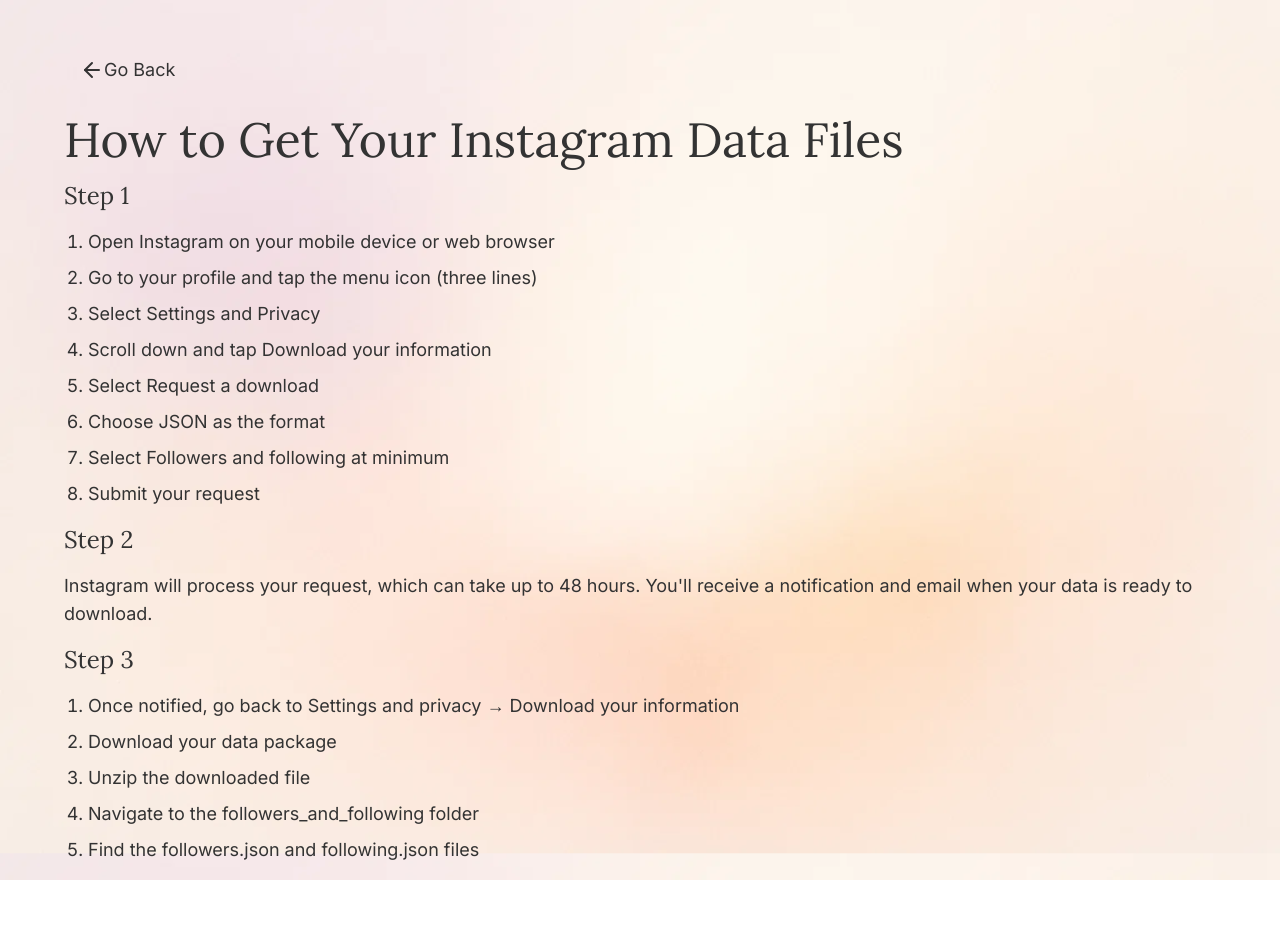
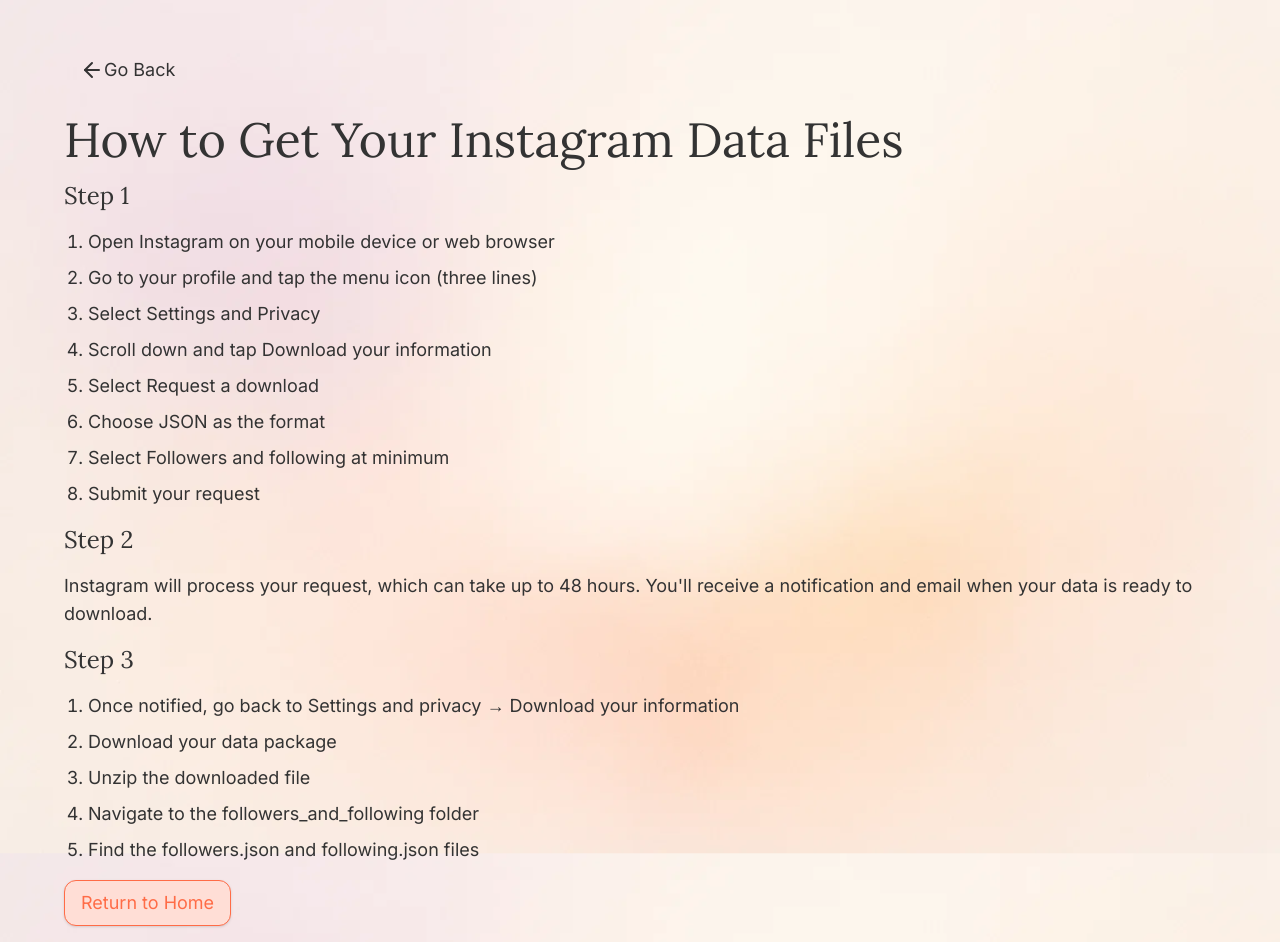
Before and after one commit to Eric-Zhang-Developer/follow-diff, a Next.js app: page /tutorial in a window 1280 px wide. Before the commit the page ends 880 px from the top, so only its background shows below. Built offline with nearby package versions, Linux system fonts and the light colour scheme.

Commit message:
feat: return to home button

```diff
--- a/src/app/tutorial/page.tsx
+++ b/src/app/tutorial/page.tsx
@@ -52,6 +52,13 @@ export default function Tutorial() {
             <li>Find the followers.json and following.json files</li>
           </ol>
         </section>
+
+        <Link
+          href="/"
+          className="text-accent bg-light-accent rounded-xl border-1 px-4 py-2 text-lg shadow-sm transition hover:scale-105 hover:cursor-pointer"
+        >
+          Return to Home
+        </Link>
       </main>
     </div>
   );
```
